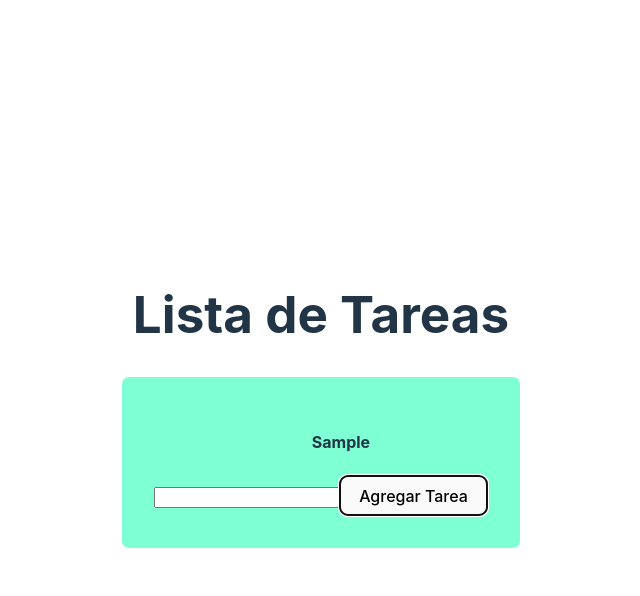
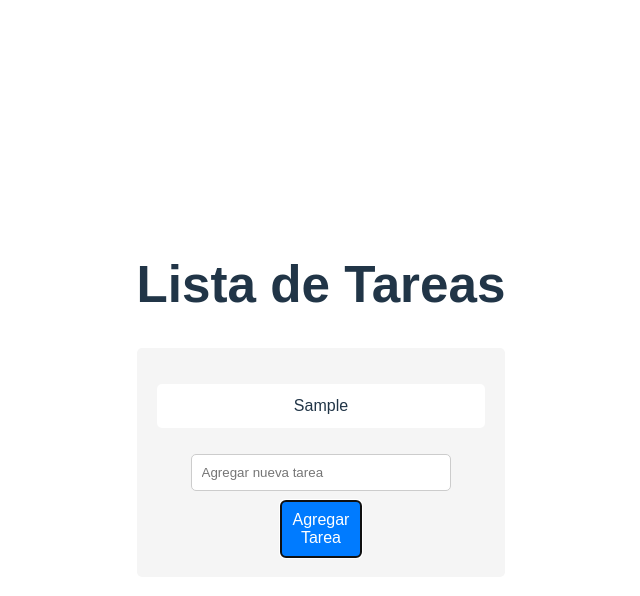
Before and after one commit to JuananA1000/Estado-Global, a React (Vite) app in the folder TareasRedux/: page / in a window 1280 px wide. Both pictures are taken after typing "Sample" into the empty fields and a click on the button "Agregar Tarea". Shown: the top 596 px of the page, without its empty margins (319-959 px from the left). Built offline with nearby package versions, Linux system fonts and the light colour scheme.

Commit message:
Nuevo estilo

```diff
--- a/TareasRedux/src/App.css
+++ b/TareasRedux/src/App.css
@@ -1,12 +1,55 @@
 #root {
-  max-width: 1280px;
   margin: 0 auto;
   padding: 2rem;
   text-align: center;
 }
 
-.card {
-  background-color: aquamarine;
-  border-radius: 7px;
-  padding: 2em;
+
+
+.task-list {
+  font-family: Arial, sans-serif;
+  margin: 0 auto;
+  max-width: 600px;
+  padding: 20px;
 }
+
+.task-card {
+  background-color: #f5f5f5;
+  border-radius: 5px;
+  padding: 20px;
+}
+
+.task-items {
+  list-style-type: none;
+  padding: 0;
+}
+
+.task-item {
+  margin-bottom: 10px;
+  padding: 10px;
+  background-color: #ffffff;
+  border-radius: 5px;
+}
+
+.task-input {
+  width: calc(100% - 90px);
+  padding: 10px;
+  margin-top: 10px;
+  border: 1px solid #ccc;
+  border-radius: 5px;
+}
+
+.add-button {
+  width: 80px;
+  padding: 10px;
+  margin-top: 10px;
+  background-color: #007bff;
+  color: #ffffff;
+  border: none;
+  border-radius: 5px;
+  cursor: pointer;
+}
+
+.add-button:hover {
+  background-color: #0056b3;
+}
--- a/TareasRedux/src/App.jsx
+++ b/TareasRedux/src/App.jsx
@@ -10,21 +10,33 @@ function App() {
   const tareas = useSelector((state) => state.tareas);
 
   const handleAddTask = () => {
-    accionarDispatch(addTarea(nuevaTarea));
-    setNuevaTarea('');
+    if (nuevaTarea !== '') {
+      accionarDispatch(addTarea(nuevaTarea));
+      setNuevaTarea('');
+    }
   };
 
   return (
-    <div>
+    <div className='task-list'>
       <h1>Lista de Tareas</h1>
-      <div className='card'>
-        <ul>
+      <div className='task-card'>
+        <ul className='task-items'>
           {tareas.map((task, index) => (
-            <h4 key={index}>{task}</h4>
+            <li key={index} className='task-item'>
+              {task}
+            </li>
           ))}
         </ul>
-        <input type='text' value={nuevaTarea} onChange={(e) => setNuevaTarea(e.target.value)} />
-        <button onClick={handleAddTask}>Agregar Tarea</button>
+        <input
+          type='text'
+          value={nuevaTarea}
+          onChange={(e) => setNuevaTarea(e.target.value)}
+          className='task-input'
+          placeholder='Agregar nueva tarea'
+        />
+        <button onClick={handleAddTask} className='add-button'>
+          Agregar Tarea
+        </button>
       </div>
     </div>
   );
```
